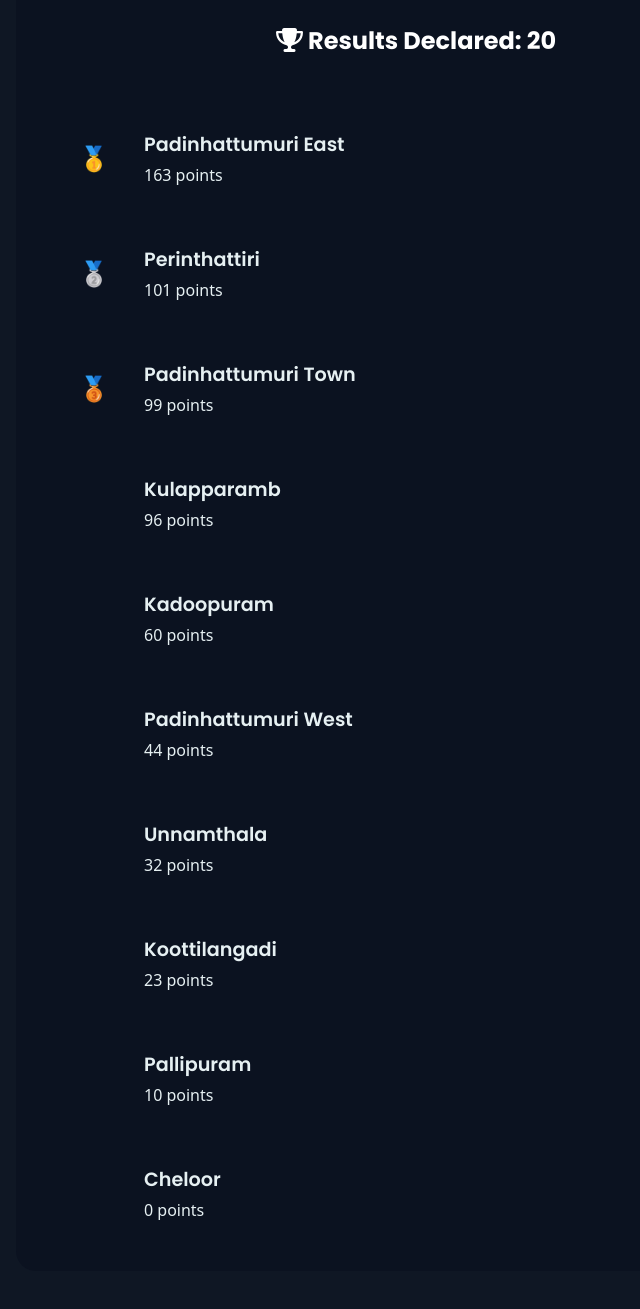
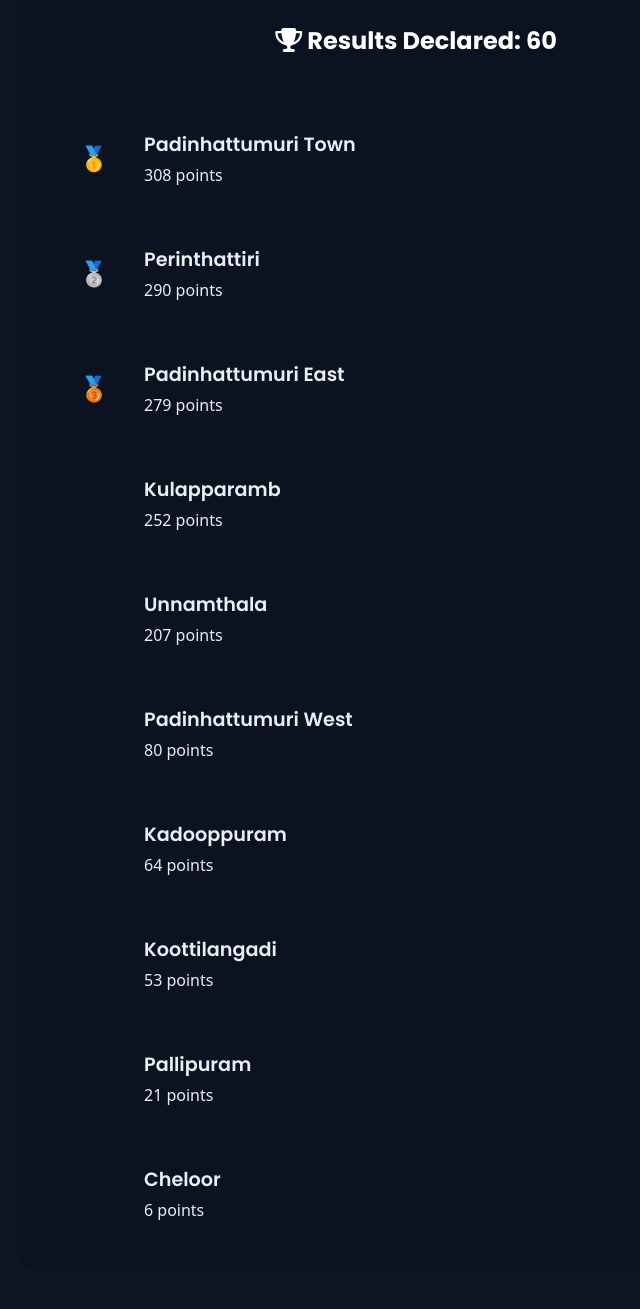
Before and after one commit to mushamilurp-glitch/sahityotsav, a plain HTML site: page leaderboard.html in a window 1280 px wide. Shown: the part 311-1620 px from the top of the page, without its empty margins (224-864 px from the left). Drawn offline with Linux system fonts and the light colour scheme; a web font is replaced by a local one.

Commit message:
20 Results Updated

```diff
--- a/leaderboard.html
+++ b/leaderboard.html
@@ -53,7 +53,7 @@
 
       <div class="leaderboard-card">
         <div id="resultsDeclared" class="results-declared">
-          <h2><i class="fas fa-trophy"></i> Results Declared: 20</h2>
+          <h2><i class="fas fa-trophy"></i> Results Declared: 60</h2>
         </div>
 
         <div id="leaderboardList" class="leaderboard-list">
@@ -61,8 +61,8 @@
           <div class="leaderboard-item">
             <div class="rank">🥇</div>
             <div class="team-info">
-              <div class="team-name">Padinhattumuri East</div>
-              <div class="team-points">163 points</div>
+              <div class="team-name">Padinhattumuri Town</div>
+              <div class="team-points">308 points</div>
             </div>
           </div>
 
@@ -70,15 +70,15 @@
             <div class="rank">🥈</div>
             <div class="team-info">
               <div class="team-name">Perinthattiri</div>
-              <div class="team-points">101 points</div>
+              <div class="team-points">290 points</div>
             </div>
           </div>
 
           <div class="leaderboard-item">
             <div class="rank">🥉</div>
             <div class="team-info">
-              <div class="team-name">Padinhattumuri Town</div>
-              <div class="team-points">99 points</div>
+              <div class="team-name">Padinhattumuri East</div>
+              <div class="team-points">279 points</div>
             </div>
           </div>
 
@@ -86,15 +86,15 @@
             <div class="rank"></div>
             <div class="team-info">
               <div class="team-name">Kulapparamb</div>
-              <div class="team-points">96 points</div>
+              <div class="team-points">252 points</div>
             </div>
           </div>
 
           <div class="leaderboard-item">
             <div class="rank"></div>
             <div class="team-info">
-              <div class="team-name">Kadoopuram</div>
-              <div class="team-points">60 points</div>
+              <div class="team-name">Unnamthala</div>
+              <div class="team-points">207 points</div>
             </div>
           </div>
 
@@ -102,15 +102,15 @@
             <div class="rank"></div>
             <div class="team-info">
               <div class="team-name">Padinhattumuri West</div>
-              <div class="team-points">44 points</div>
+              <div class="team-points">80 points</div>
             </div>
           </div>
 
           <div class="leaderboard-item">
             <div class="rank"></div>
             <div class="team-info">
-              <div class="team-name">Unnamthala</div>
-              <div class="team-points">32 points</div>
+              <div class="team-name">Kadooppuram</div>
+              <div class="team-points">64 points</div>
             </div>
           </div>
 
@@ -118,7 +118,7 @@
             <div class="rank"></div>
             <div class="team-info">
               <div class="team-name">Koottilangadi</div>
-              <div class="team-points">23 points</div>
+              <div class="team-points">53 points</div>
             </div>
           </div>
 
@@ -126,7 +126,7 @@
             <div class="rank"></div>
             <div class="team-info">
               <div class="team-name">Pallipuram</div>
-              <div class="team-points">10 points</div>
+              <div class="team-points">21 points</div>
             </div>
           </div>
 
@@ -134,7 +134,7 @@
             <div class="rank"></div>
             <div class="team-info">
               <div class="team-name">Cheloor</div>
-              <div class="team-points">0 points</div>
+              <div class="team-points">6 points</div>
             </div>
           </div>
 
```
Also changed, not shown: results.csv (+10 -0 lines).
